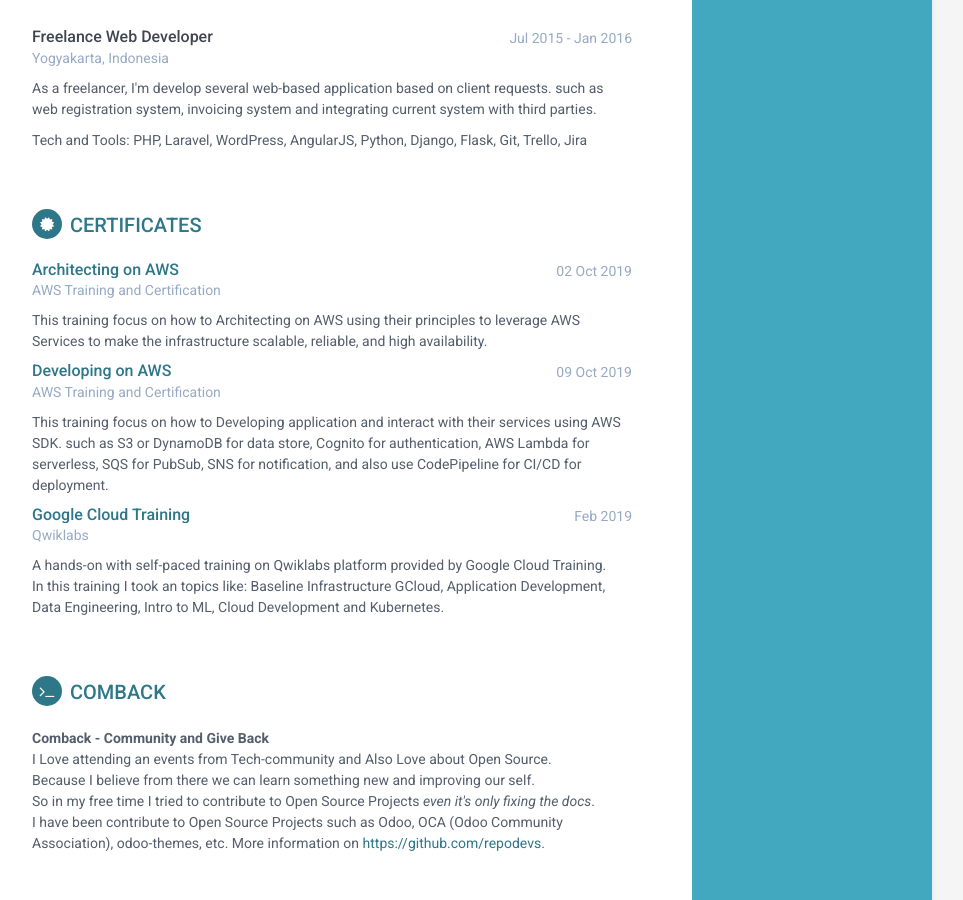
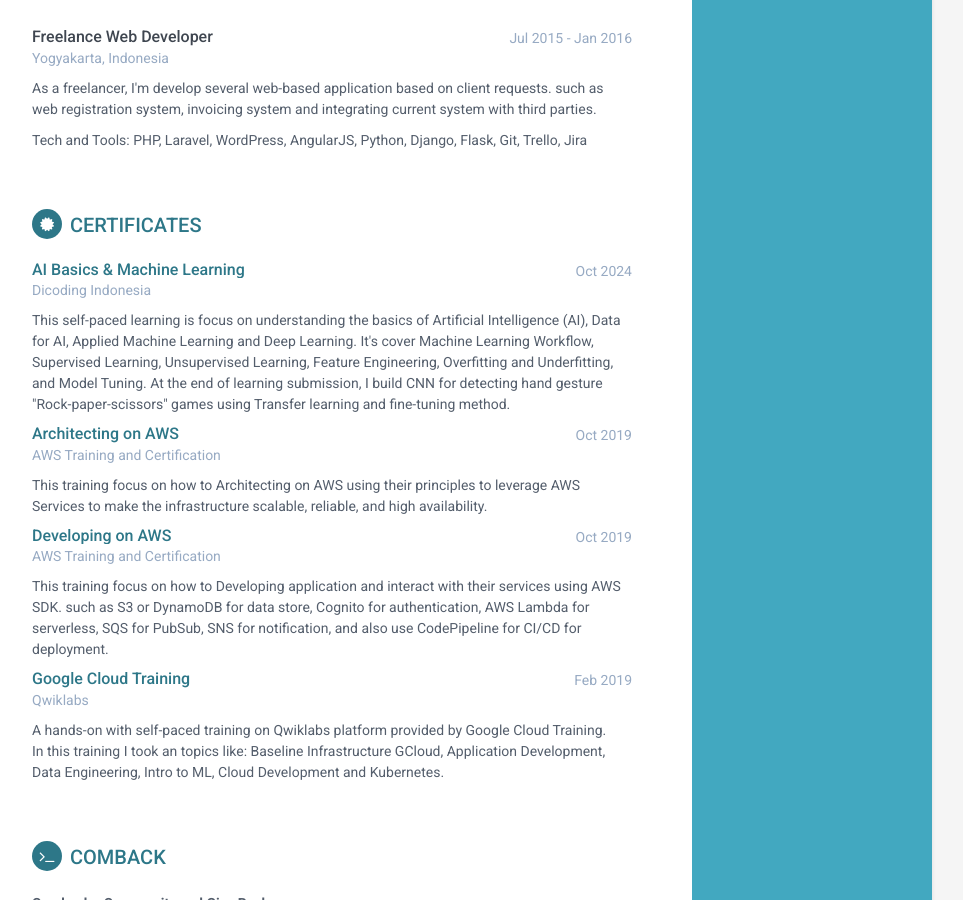
Before and after one commit to repodevs/repodevs.github.io, a Jekyll site: the page built from resume.html, in a window 1280 px wide and 900 px high, scrolled down 2537 px. Shown: the whole window, without its empty margins (188-1151 px from the left). Built offline with Jekyll 4.4.1, drawn with Linux system fonts in a browser that asks for light colours; some of the changed text lies outside the part shown.

Commit message:
Add Certificates

```diff
--- a/_includes/cv/career-profile.html
+++ b/_includes/cv/career-profile.html
@@ -1,7 +1,7 @@
 <section class="section summary-section">
               <h2 class="section-title"><i class="fa fa-user"></i>Summary</h2>
               <div class="summary">
-                  <p> I have been <i>write a code</i> for around 8+ years. Experienced working from corporate to startup culture. Skilled in ERP (odoo), Python, Node.js, Cloud Computing and *nix environment. </p>
+                  <p> I have been <i>write a code</i> for around 9+ years. Experienced working from corporate to startup culture. Skilled in ERP (odoo), Python, Node.js, Cloud Computing and *nix environment. </p>
                   <br />
               </div>
 <section>
--- a/_includes/cv/certificate.html
+++ b/_includes/cv/certificate.html
@@ -7,6 +7,25 @@
               </div>
               {% endcomment %}
 
+
+                <div class="item">
+                    <div class="meta">
+                        <div class="upper-row">
+                            <h3 class="job-title">
+                              <a href="https://bio.fromindonesia.id/me/certificates" target="_blank" rel="nofollow">
+                                AI Basics & Machine Learning
+                              </a>
+                            </h3>
+                            <div class="time">Oct 2024</div>
+                        </div>
+                        <div class="company">Dicoding Indonesia</div>
+                    </div>
+                    <div class="details">
+                        <p>This self-paced learning is focus on understanding the basics of Artificial Intelligence (AI), Data for AI, Applied Machine Learning and Deep Learning. It's cover Machine Learning Workflow, Supervised Learning, Unsupervised Learning, Feature Engineering, Overfitting and Underfitting, and Model Tuning. At the end of learning submission, I build CNN for detecting hand gesture "Rock-paper-scissors" games using Transfer learning and fine-tuning method.</p>
+                    </div>
+                </div>
+
+
                 <div class="item">
                     <div class="meta">
                         <div class="upper-row">
@@ -15,7 +34,7 @@
                                 Architecting on AWS
                               </a>
                             </h3>
-                            <div class="time">02 Oct 2019</div>
+                            <div class="time">Oct 2019</div>
                         </div>
                         <div class="company">AWS Training and Certification</div>
                     </div>
@@ -32,7 +51,7 @@
                                 Developing on AWS
                               </a>
                             </h3>
-                            <div class="time">09 Oct 2019</div>
+                            <div class="time">Oct 2019</div>
                         </div>
                         <div class="company">AWS Training and Certification</div>
                     </div>
```
